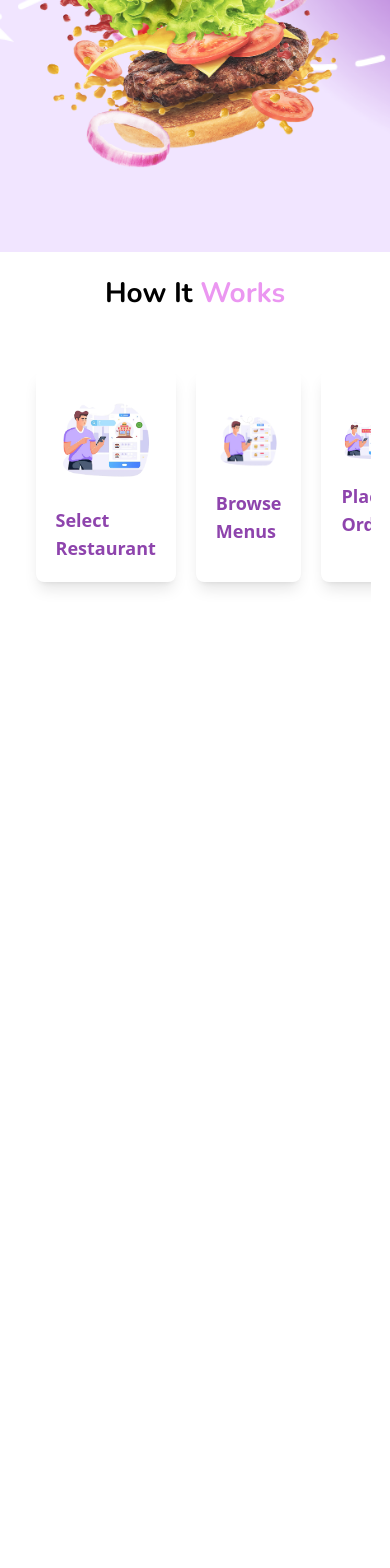
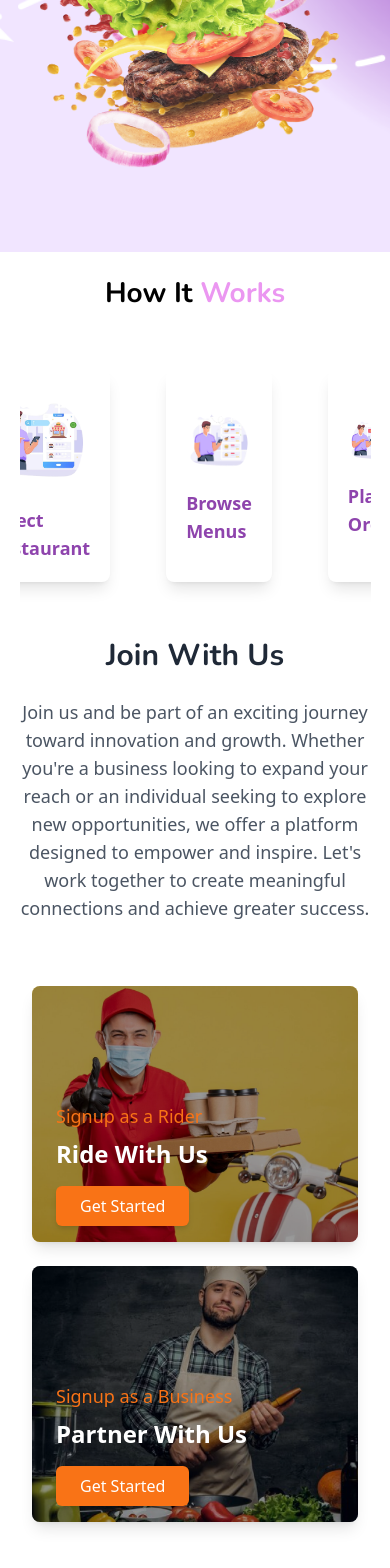
Before and after one commit to javidShabin/zippy-zag-main-project-frontend, a React (Vite) app: page / in a window 390 px wide. Shown: the part 592-2160 px from the top of the page. Before the commit the page ends 1198 px from the top, so only its background shows below. Built offline with nearby package versions, Linux system fonts and the light colour scheme; no server answers; a web font is replaced by a local one.

Commit message:
add the two banners for new bussinessers and new riders then add style for that and make responsive also

```diff
--- a/src/pages/Demo.jsx
+++ b/src/pages/Demo.jsx
@@ -1,5 +1,5 @@
 import React from "react";
-import { food, joinBanner1, order, place } from "../assets";
+import { food, joinBanner1, joinBanner2, order, place } from "../assets";
 
 const Demo = () => {
   return (
@@ -13,7 +13,7 @@ const Demo = () => {
           </div>
 
           {/* Horizontal Scroll Section */}
-          <div className="flex overflow-x-auto gap-5 mt-8 px-4 py-6">
+          <div className="flex justify-center overflow-x-auto gap-14 mt-8 px-4 py-6">
             {/* Article 1 */}
             <article className="bg-[#ffffff] w-[250px] sm:w-[300px] flex flex-col justify-center items-center rounded-lg shadow-lg p-5 transition-transform duration-300 hover:scale-105 hover:shadow-xl">
               <img src={order} alt="Order" className="w-[150px] mb-4" />
@@ -41,12 +41,64 @@ const Demo = () => {
         </div>
       </div>
       {/* Join us banner section */}
-      <div style={{
-                  backgroundImage: `url(${joinBanner1})`,
-                  backgroundSize: "cover",
-                  backgroundPosition: "center",
-                }} className="container">
+      <div className="container mx-auto px-4 py-8 text-center">
+        <h2 className="text-3xl font-bold mb-6 text-gray-800">Join With Us</h2>
+        <p className="text-gray-600 text-lg max-w-3xl mx-auto mb-8">
+          Join us and be part of an exciting journey toward innovation and
+          growth. Whether you're a business looking to expand your reach or an
+          individual seeking to explore new opportunities, we offer a platform
+          designed to empower and inspire. Let's work together to create
+          meaningful connections and achieve greater success.
+        </p>
+        <div className="flex flex-col sm:flex-row justify-center items-center gap-6 px-4 py-8">
+          {/* First banner */}
+          <div
+            className="relative w-full max-w-[500px] h-64 sm:h-72 rounded-lg shadow-lg overflow-hidden bg-gray-200 transform transition-transform duration-300 hover:scale-105"
+            style={{
+              backgroundImage: `url(${joinBanner1})`,
+              backgroundSize: "cover",
+              backgroundPosition: "center",
+            }}
+          >
+            <div className="absolute inset-0 bg-black bg-opacity-40 flex items-end text-left px-6 py-4">
+              <div>
+                <p className="text-orange-500 text-lg font-medium">
+                  Signup as a Rider
+                </p>
+                <h3 className="text-white text-2xl font-bold mt-2">
+                  Ride With Us
+                </h3>
+                <button className="mt-4 px-6 py-2 bg-orange-500 text-white rounded-md shadow-md hover:bg-orange-600 hover:shadow-lg hover:shadow-orange-500/50 transition duration-300">
+                  Get Started
+                </button>
+              </div>
+            </div>
+          </div>
 
+          {/* Second banner */}
+          <div
+            className="relative w-full max-w-[500px] h-64 sm:h-72 rounded-lg shadow-lg overflow-hidden bg-gray-200 transform transition-transform duration-300 hover:scale-105"
+            style={{
+              backgroundImage: `url(${joinBanner2})`,
+              backgroundSize: "cover",
+              backgroundPosition: "center",
+            }}
+          >
+            <div className="absolute inset-0 bg-black bg-opacity-40 flex items-end text-left px-6 py-4">
+              <div>
+                <p className="text-orange-500 text-lg font-medium">
+                  Signup as a Business
+                </p>
+                <h3 className="text-white text-2xl font-bold mt-2">
+                  Partner With Us
+                </h3>
+                <button className="mt-4 px-6 py-2 bg-orange-500 text-white rounded-md shadow-md hover:bg-orange-600 hover:shadow-lg hover:shadow-orange-500/50 transition duration-300">
+                  Get Started
+                </button>
+              </div>
+            </div>
+          </div>
+        </div>
       </div>
     </main>
   );
```
